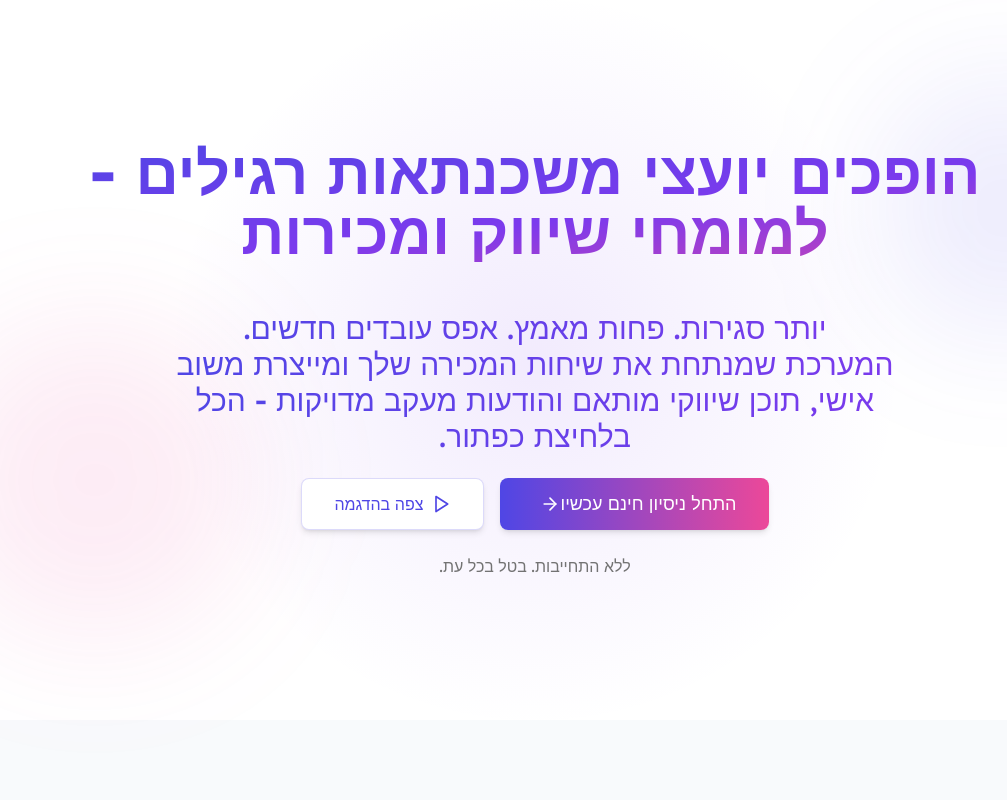
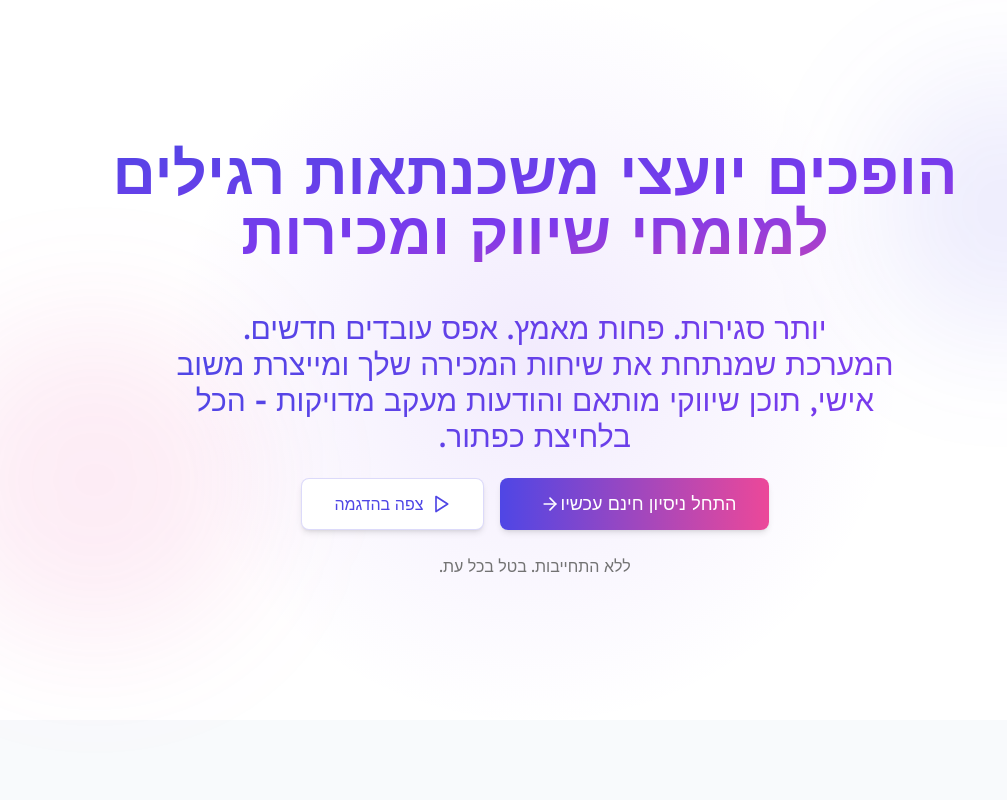
Before and after one commit to thepinkshark1/mortgage-ai-insights-generator, a React (Vite) app: page / in a window 1280 px wide. Shown: the top 800 px of the page, without its empty margins (105-1112 px from the left). Built offline with nearby package versions, Linux system fonts and the light colour scheme.

Commit message:
Remove "ה" from title

```diff
--- a/src/pages/Index.tsx
+++ b/src/pages/Index.tsx
@@ -1,4 +1,3 @@
-
 import { useState } from "react";
 import { Play, CheckCircle2, ArrowRight, Mic, MessageSquare, FileText, Clock, Zap } from "lucide-react";
 import {
@@ -18,7 +17,7 @@ export default function Index() {
         <div className="max-w-7xl mx-auto text-center px-4 py-24 relative z-10">
           <div className="flex flex-col items-center space-y-6">
             <h1 className="text-4xl md:text-6xl font-bold gradient-text-vibrant mb-6 leading-tight max-w-5xl">
-              הופכים יועצי משכנתאות רגילים - למומחי שיווק ומכירות
+              הופכים יועצי משכנתאות רגילים למומחי שיווק ומכירות
             </h1>
 
             <p className="text-2xl md:text-3xl max-w-3xl mx-auto mb-12 gradient-text-subtle leading-relaxed font-medium">
```
